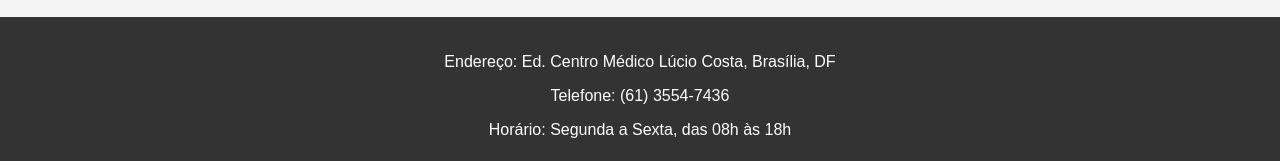
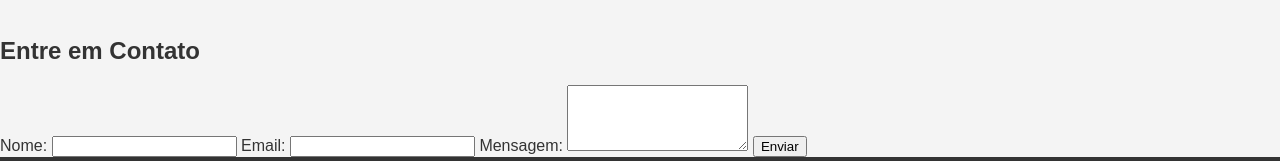
Before and after one commit to laryssasavior/clinica-senai, a plain HTML site: page index.html in a window 1280 px wide. Shown: the part 792-953 px from the top of the page. Drawn offline with Linux system fonts and the light colour scheme.

Commit message:
Atualizar o index.html

```diff
--- a/index.html
+++ b/index.html
@@ -70,6 +70,23 @@
                 <img src="galeria4.jpg" alt="Foto 4">
             </div>
         </section>
+
+        <!-- Formulário de Contato -->
+        <section id="formulario-contato">
+            <h2>Entre em Contato</h2>
+            <form>
+                <label for="nome">Nome:</label>
+                <input type="text" id="nome" name="nome" required>
+
+                <label for="email">Email:</label>
+                <input type="email" id="email" name="email" required>
+
+                <label for="mensagem">Mensagem:</label>
+                <textarea id="mensagem" name="mensagem" rows="4" required></textarea>
+
+                <button type="submit">Enviar</button>
+            </form>
+        </section>
     </main>
 
     <!-- Rodapé com informações de contato -->
```
